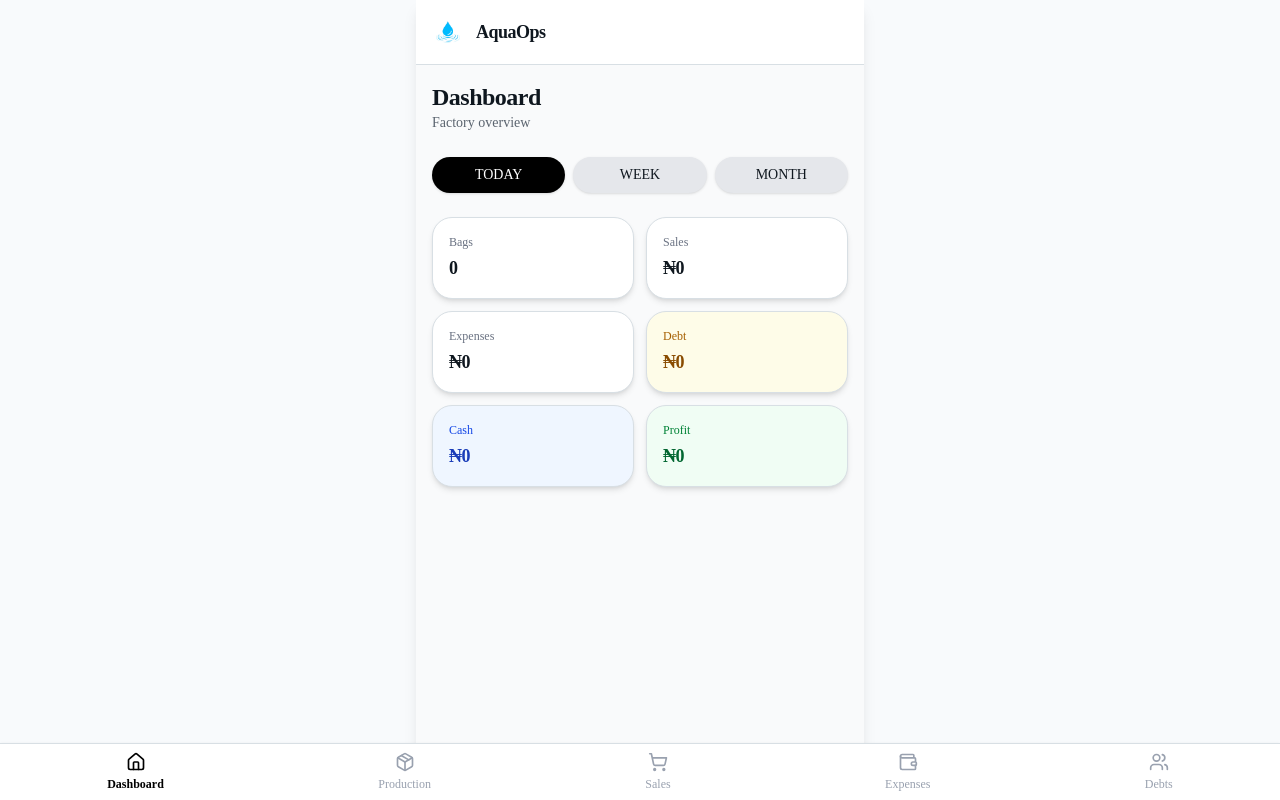
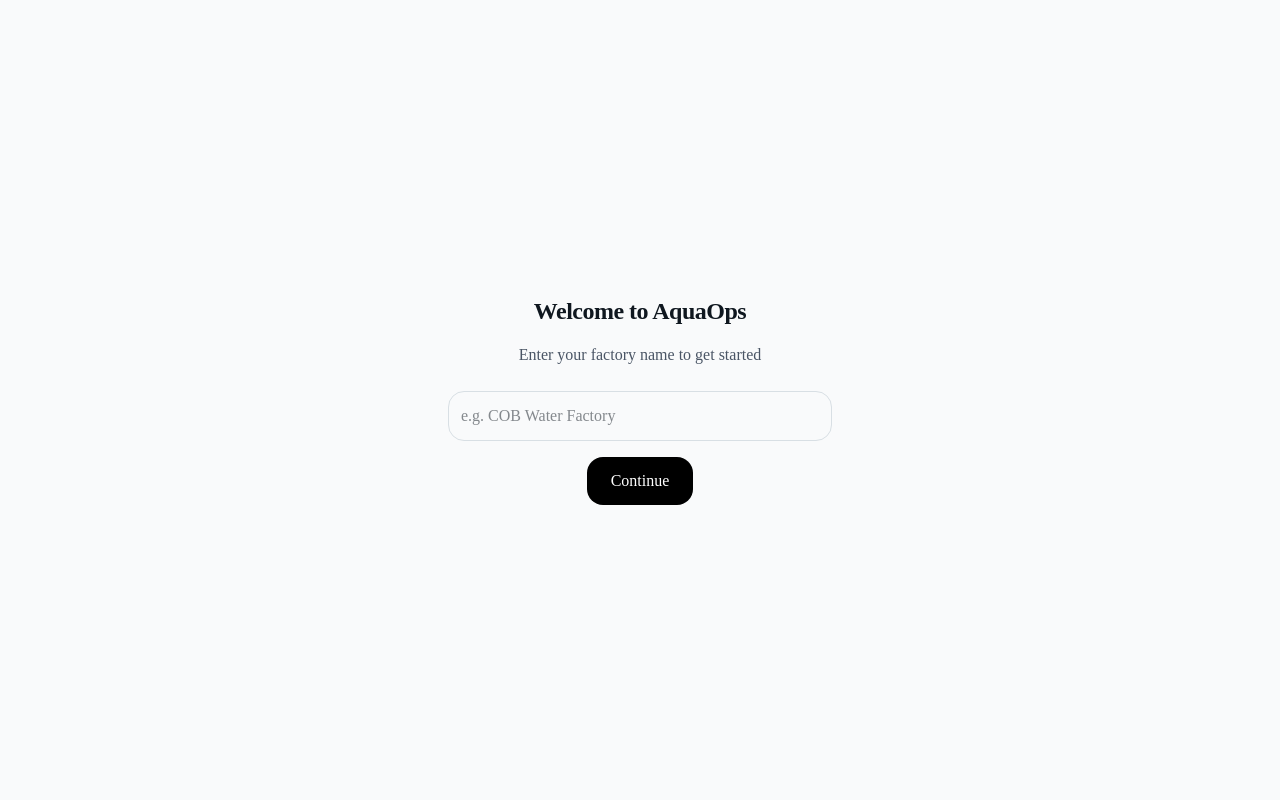
Before and after one commit to COBKingdom/aqua-ops, a Next.js app: page / in a window 1280 px wide. Built offline with nearby package versions, Linux system fonts and the light colour scheme; no server answers; the database is empty.

Commit message:
v1.2 onboarding factory name added

```diff
--- a/components/water-factory-app.tsx
+++ b/components/water-factory-app.tsx
@@ -1,15 +1,35 @@
 "use client"
 
-import { useState } from "react"
+import { useState, useEffect } from "react"
 import { Dashboard } from "@/components/screens/dashboard"
 import { Production } from "@/components/screens/production"
 import { Sales } from "@/components/screens/sales"
 import { Expenses } from "@/components/screens/expenses"
 import { Debts } from "@/components/screens/debts"
 import { BottomNav } from "@/components/bottom-nav"
+import { getFactoryName, setFactoryName } from "@/lib/factory"
 
 export default function WaterFactoryApp() {
   const [activeTab, setActiveTab] = useState("dashboard")
+  const [factoryName, setFactoryNameState] = useState("")
+  const [tempName, setTempName] = useState("")
+  const [loading, setLoading] = useState(true)
+
+useEffect(() => {
+  const name = getFactoryName()
+
+  if (name) {
+    setFactoryNameState(name)
+  }
+
+  setLoading(false)
+}, [])
+  const handleSaveName = () => {
+    if (!tempName.trim()) return
+
+    setFactoryName(tempName)
+    setFactoryNameState(tempName)
+  }
 
   const renderScreen = () => {
     if (activeTab === "dashboard") return <Dashboard />
@@ -19,18 +39,54 @@ export default function WaterFactoryApp() {
     if (activeTab === "debts") return <Debts />
     return <Dashboard />
   }
+    if (loading) {
+    return (
+    <div className="min-h-screen flex items-center justify-center">
+      <p className="text-gray-500">Loading...</p>
+    </div>
+  )
+}
+  // 🔥 SHOW INPUT SCREEN IF NO FACTORY NAME
+  if (!factoryName) {
+    return (
+      <div className="min-h-screen flex flex-col items-center justify-center p-6 bg-gray-50">
+        <h1 className="text-2xl font-bold mb-4">Welcome to AquaOps</h1>
+        <p className="text-gray-600 mb-6 text-center">
+          Enter your factory name to get started
+        </p>
+
+        <input
+          type="text"
+          placeholder="e.g. COB Water Factory"
+          value={tempName}
+          onChange={(e) => setTempName(e.target.value)}
+          className="w-full max-w-sm p-3 border rounded-lg mb-4"
+        />
+
+        <button
+          onClick={handleSaveName}
+          className="bg-black text-white px-6 py-3 rounded-lg"
+        >
+          Continue
+        </button>
+      </div>
+    )
+  }
 
   return (
     <div className="min-h-screen bg-gray-50 max-w-md mx-auto shadow-lg flex flex-col">
 
-      {/* 🔥 HEADER */}
+      {/* HEADER */}
       <div className="flex items-center gap-3 p-4 border-b bg-white">
         <img
           src="/icon-192.png"
           alt="AquaOps Logo"
           className="w-8 h-8 rounded"
         />
-        <h1 className="text-lg font-bold">AquaOps</h1>
+        <div>
+          <h1 className="text-lg font-bold">AquaOps</h1>
+          <p className="text-sm text-gray-500">{factoryName}</p>
+        </div>
       </div>
 
       {/* SCREEN */}
--- a/lib/factory.js
+++ b/lib/factory.js
@@ -8,3 +8,11 @@ export function getFactoryId() {
 
   return factoryId
 }
+
+export function getFactoryName() {
+  return localStorage.getItem("factory_name")
+}
+
+export function setFactoryName(name) {
+  localStorage.setItem("factory_name", name)
+}
```
